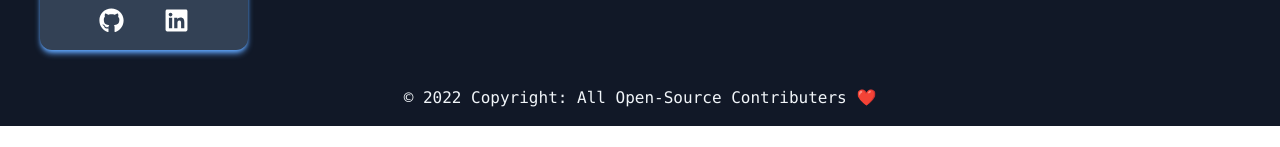
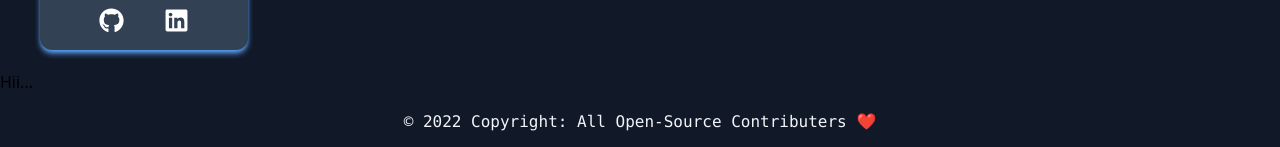
Before and after one commit to prineth/hacktoberfest2022-all, a Next.js app: page / in a window 1280 px wide. Shown: the part 1978-2125 px from the top of the page. Before the commit the page ends 2104 px from the top, so only its background shows below. Built offline with nearby package versions, Linux system fonts and the light colour scheme.

Commit message:
update index

```diff
--- a/pages/index.js
+++ b/pages/index.js
@@ -21,6 +21,7 @@ export default function Home() {
       <section className=" relative justify-center mx-auto my-auto">
         <Main />
       </section>
+      <h1>Hii...</h1>
 
       <Footer />
     </div>
```
